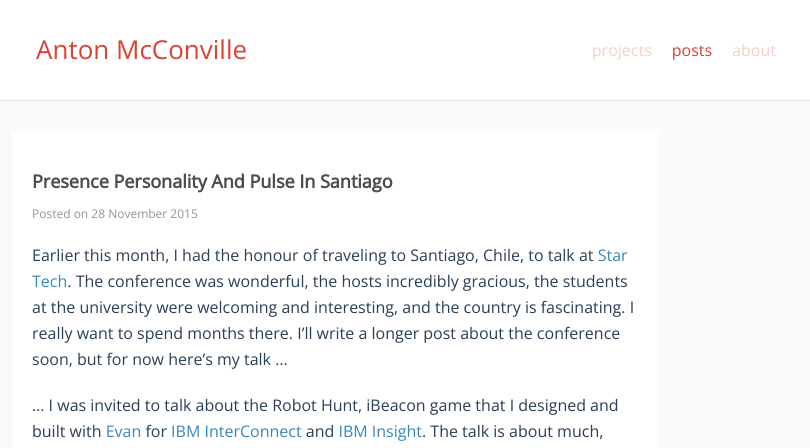
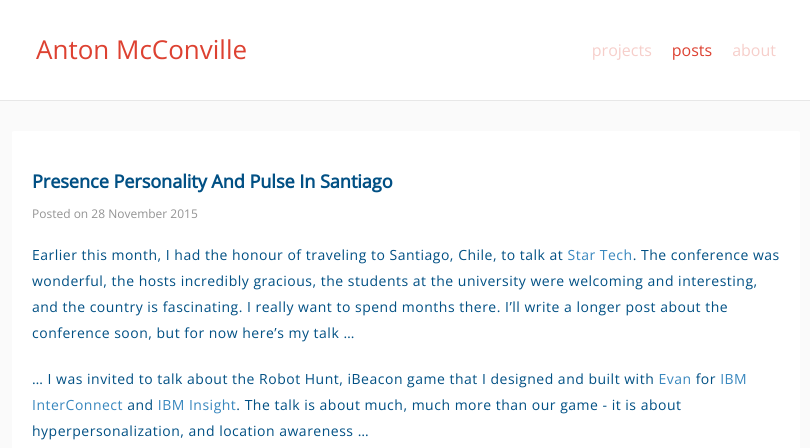
Before and after one commit to antonmc/antonmc.github.io, a Jekyll site: the page built from _posts/blog/2015-11-28-presence-personality-and-pulse-in-santiago.md, in a window 1280 px wide. Shown: the top 448 px of the page, without its empty margins (234-1044 px from the left). Built offline with Jekyll 4.4.1, drawn with Linux system fonts in a browser that asks for light colours; comment, search, counter and statistics services are not loaded.

Commit message:
blog tweaks

```diff
--- a/style/main.css
+++ b/style/main.css
@@ -400,7 +400,6 @@ border-radius: 2px;
     background-color: #fff;
     border-radius: 2px;
     margin-top: 30px;
-    width: 606px;
     padding: 20px;
 }
 
@@ -409,7 +408,7 @@ border-radius: 2px;
 }
 
 .blogtitle {
-    color: #4d4d4d;
+    color: #015084;
     font-size: 18px;
     margin-bottom: 12px;
 }
@@ -427,8 +426,9 @@ border-radius: 2px;
 }
 
 .post-content {
-    color: rgb(43, 63, 86);
-    font-size: 16px;
+    color: #015084;
+    font-size: 14px;
+    letter-spacing: .5;
     line-height: 26px;
 }
 
```
